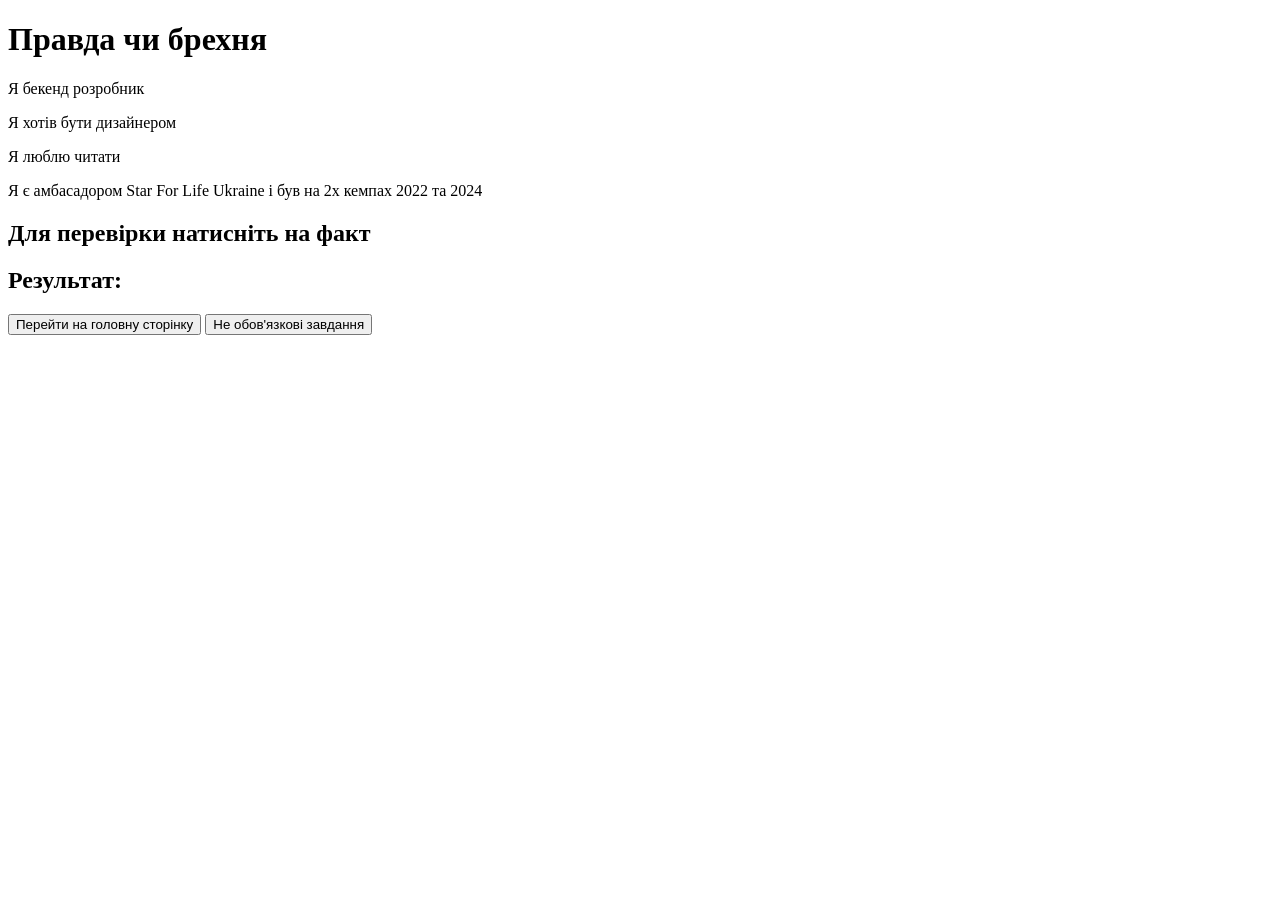
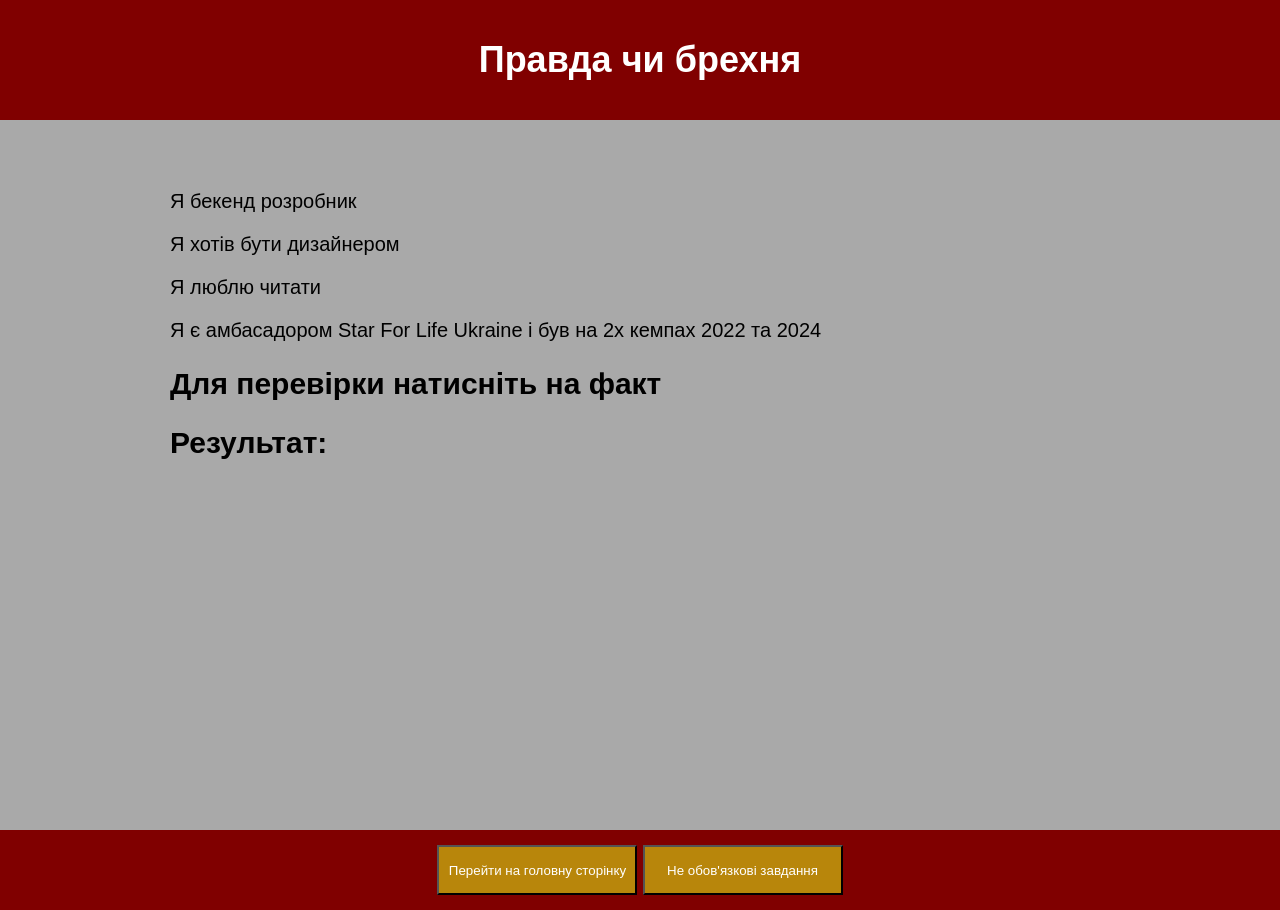
Before and after one commit to olexandrmazur/Summer-IT-school-frontend-v2, a plain HTML site: page first.html in a window 1280 px wide. Before the commit the page ends 800 px from the top, so only its background shows below. Drawn offline with Linux system fonts and the light colour scheme; the site is published under a folder, as on GitHub Pages, so addresses that start at the root find nothing.

Commit message:
Update first.html

```diff
--- a/first.html
+++ b/first.html
@@ -1,7 +1,7 @@
 <!DOCTYPE html>
 <html lang="en">
-<link rel="stylesheet" href="/first.css">
-<link rel="stylesheet" href="/common.css">
+<link rel="stylesheet" href="first.css">
+<link rel="stylesheet" href="common.css">
 <head>
     <meta charset="UTF-8">
     <title>True or False</title>
```
